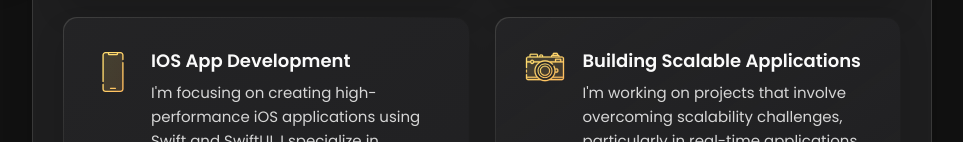
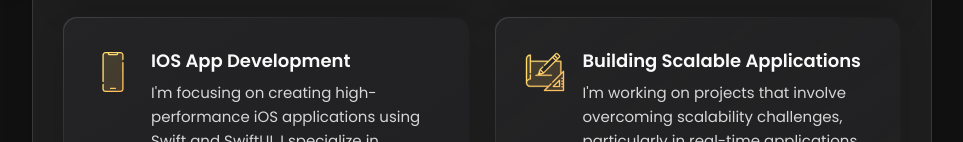
Before and after one commit to shoaibvikey/Shoaib_Portfolio_Website, a plain HTML site: page index.html in a window 1280 px wide. Shown: the part 899-1041 px from the top of the page, without its empty margins (308-1271 px from the left). Drawn offline with nearby package versions, Linux system fonts and the light colour scheme.

Commit message:
Commit 3

```diff
--- a/index.html
+++ b/index.html
@@ -287,7 +287,7 @@
             <li class="service-item">
 
               <div class="service-icon-box">
-                <img src="./assets/images/icon-photo.svg" alt="camera icon" width="40">
+                <img src="./assets/images/icon-design.svg" alt="camera icon" width="40">
               </div>
 
               <div class="service-content-box">
```
Also changed, not shown: 2 other files.
